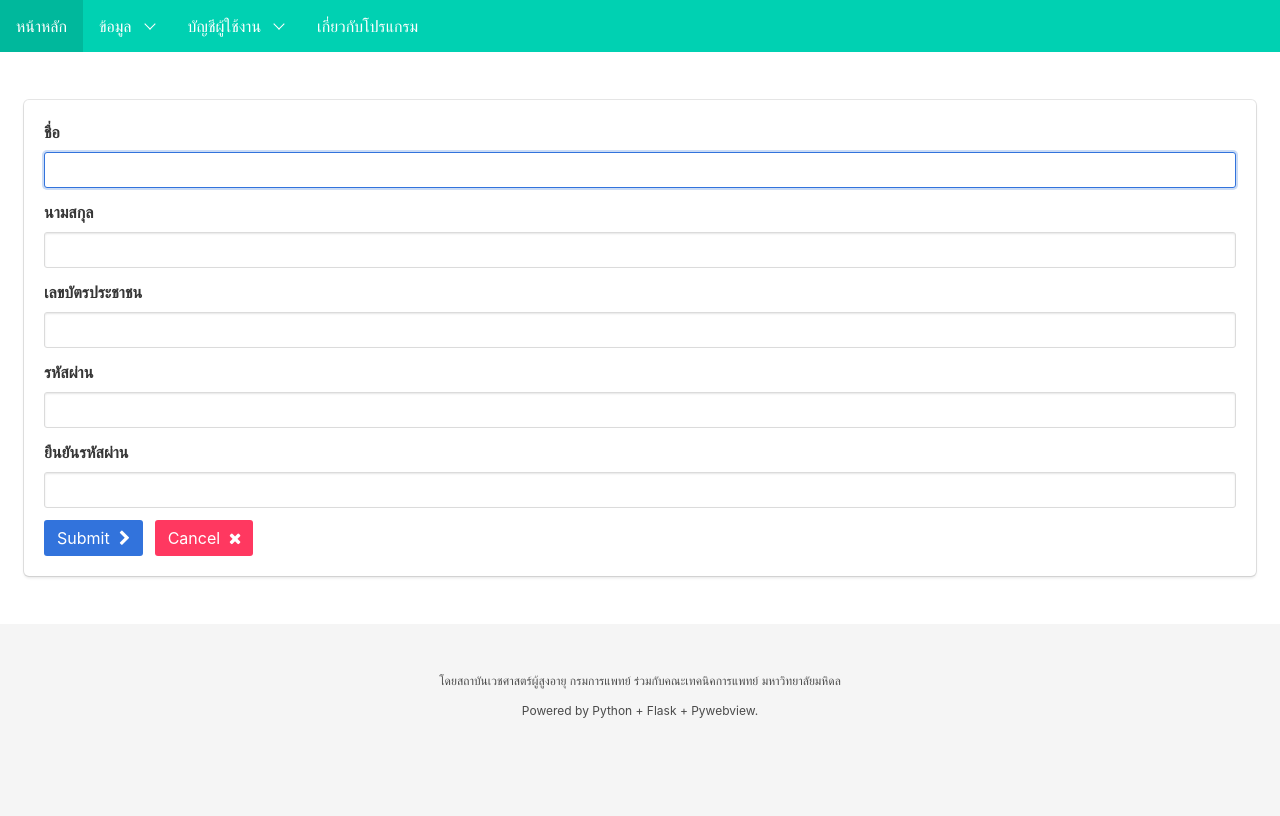
After one commit to likit/SeniorHealthDB, a Flask app: template webview/templates/auth/register.html in a window 1280 px wide. The commit adds this page. Run offline with Flask 2, Linux system fonts and the light colour scheme; the template is opened without the code that fills it, so the values that code supplies are empty; parts of the project's set-up code (start-up, migrations or seed data) failed here and were passed over.

Commit message:
added some templates
updated main menubar

added register page

modified login screen

```diff
--- a/webview/server.py
+++ b/webview/server.py
@@ -44,7 +44,8 @@ def toblank(value):
 
 @app.route('/')
 def main():
-    return render_template('index.html')
+    accounts = db.all()
+    return render_template('index.html', accounts=accounts)
 
 
 @app.route('/register')
--- /dev/null
+++ b/webview/templates/auth/register.html
@@ -0,0 +1,72 @@
+{% extends "base.html" %}
+{% block page_content %}
+<div class="section">
+    <div class="columns">
+        <div class="column">
+            <div class="box">
+                <form id="registerForm" class="control" action="{{ url_for('auth.register') }}" method="POST">
+                    <div class="field">
+                        <label class="label">ชื่อ</label>
+                        <p class="control">
+                            <input class="input" width=40 type="text"
+                                name="firstname" autofocus required/>
+                        </p>
+                    </div>
+                    <div class="field">
+                        <label class="label">นามสกุล</label>
+                        <p class="control">
+                            <input class="input" width=40 type="text"
+                                name="lastname" required/>
+                        </p>
+                    </div>
+                    <div class="field">
+                        <label class="label">เลขบัตรประชาชน</label>
+                        <p class="control">
+                            <input class="input" width=40 type="text"
+                                name="pid" required/>
+                        </p>
+                    </div>
+                    <div class="field">
+                        <label class="label">รหัสผ่าน</label>
+                        <p class="control">
+                            <input class="input" width=40 type="password"
+                                name="passcode1" max=6 required/>
+                        </p>
+                    </div>
+                    <div class="field">
+                        <label class="label">ยืนยันรหัสผ่าน</label>
+                        <p class="control">
+                            <input class="input" width=40 type="password"
+                                name="passcode2" max=6 required/>
+                        </p>
+                    </div>
+                    <div class="field is-grouped">
+                        <p class="control">
+                            <button class="button is-link" type="submit">
+                                <span>Submit</span>
+                                <span class="icon">
+                                    <i class="fa fa-chevron-right"></i>
+                                </span>
+                            </button>
+                        </p>
+                        <p class="control">
+                            <a class="button is-danger">
+                                <span>Cancel</span>
+                                <span class="icon">
+                                    <i class="fa fa-close"></i>
+                                </span>
+                            </a>
+                        </p>
+                    </div>
+                </form>
+            </div>
+        </div>
+    </div>
+</div>
+{% endblock %}
+{% block scripts %}
+{{ super() }}
+<script>
+    $('#registerForm').validate()
+</script>
+{% endblock %}
--- a/webview/templates/base.html
+++ b/webview/templates/base.html
@@ -15,11 +15,17 @@
             <div class="navbar-menu is-active">
                 <div class="navbar-start">
                     <a href="/" class="navbar-item">หน้าหลัก</a>
-                    <a href="{{ url_for('form.main') }}" class="navbar-item">กรอกข้อมูล</a>
+                    <div class="navbar-item has-dropdown is-hoverable">
+                        <a class="navbar-link">ข้อมูล</a>
+                        <div class="navbar-dropdown">
+                            <a href="{{ url_for('form.main') }}" class="navbar-item">ป้อนข้อมูล</a>
+                            <a href="{{ url_for('form.record_list') }}" class="navbar-item">รายการข้อมูล</a>
+                        </div>
+                    </div>
                     <div class="navbar-item has-dropdown is-hoverable">
                         <a class="navbar-link">บัญชีผู้ใช้งาน</a>
                         <div class="navbar-dropdown">
-                            <a class="navbar-item">ลงทะเบียน</a>
+                            <a class="navbar-item" href="{{ url_for('auth.register') }}">ลงทะเบียน</a>
                             <a class="navbar-item">ข้อมูลส่วนตัว</a>
                             <hr class="navbar-divider">
                             <a class="navbar-item" href="{{ url_for('auth.logout') }}">ออกจากระบบ</a>
```
Also changed, not shown: webview/templates/auth/login.html (+8 -6 lines), webview/templates/forms/delete_rec.html (added, +27 -0 lines), webview/templates/forms/list.html (added, +53 -0 lines), webview/templates/index.html (+14 -23 lines).
